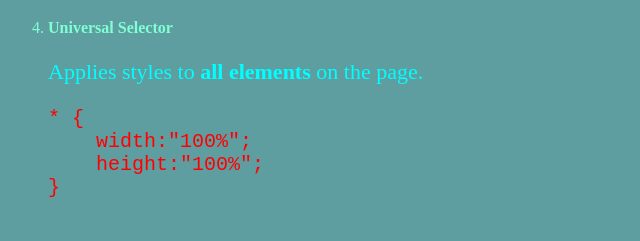
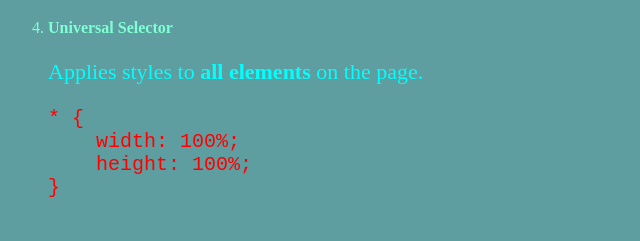
Before and after one commit to tirth-1110/web_development_journey_tirth-1110, a plain HTML site: page section-05-introduction-to-css/27_css_syntax_and_selectors/css_selectors.html in a window 1280 px wide. Shown: the part 1584-1825 px from the top of the page, 0-640 px from the left. Drawn offline with Linux system fonts and the light colour scheme.

Commit message:
fixed a bug in css_selectors.html

```diff
--- a/section-05-introduction-to-css/27_css_syntax_and_selectors/css_selectors.html
+++ b/section-05-introduction-to-css/27_css_syntax_and_selectors/css_selectors.html
@@ -71,8 +71,8 @@ p {
         <p>Applies styles to <b>all elements</b> on the page.</p>
         <pre>
 * {
-    width:"100%";
-    height:"100%";
+    width: 100%;
+    height: 100%;
 }
         </pre>
         <p>This is commonly used for resetting default styles.</p>
```
